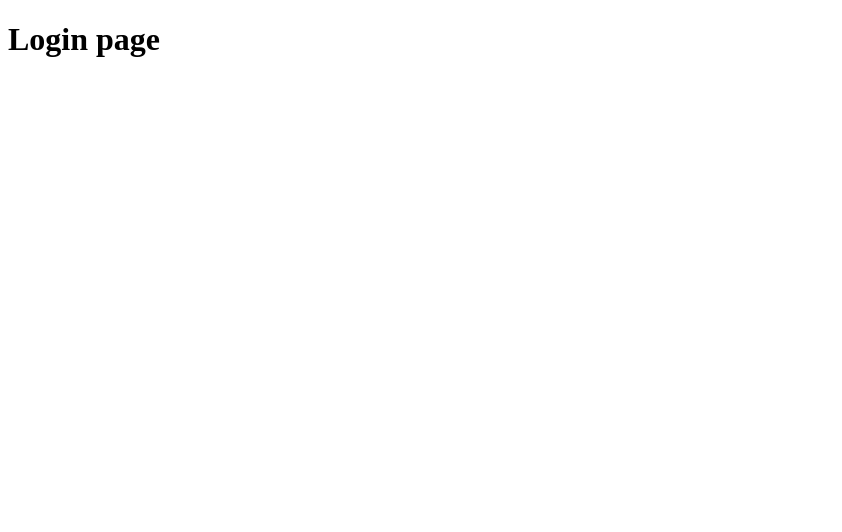
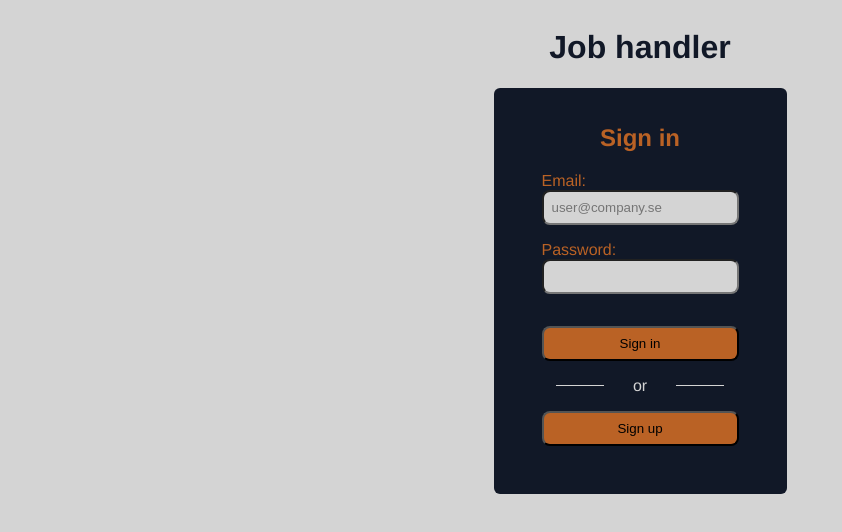
Before and after one commit to Vadfinnsinte/Job-handler-webbpage, a React (Vite) app: page / in a window 1280 px wide. Shown: the top 532 px of the page, without its empty margins (0-842 px from the left). Built offline with nearby package versions, Linux system fonts and the light colour scheme.

Commit message:
styled sign in

```diff
--- a/src/App.css
+++ b/src/App.css
@@ -0,0 +1,34 @@
+:root {
+  --accent-c: #ba6225;
+  --bg-dark: #111827;
+  --bg-blue: #d4d4d4;
+  --white: #d4d4d4;
+}
+body {
+  background-color: var(--bg-blue);
+  font-family: "Franklin Gothic Medium", "Arial Narrow", Arial, sans-serif;
+}
+input {
+  padding: 0.5rem;
+  border-radius: 0.5rem;
+  background-color: var(--white);
+}
+label {
+  color: var(--accent-c);
+}
+button {
+  padding: 0.5rem;
+  border-radius: 0.5rem;
+  background-color: var(--accent-c);
+}
+
+button:hover {
+  box-shadow: inset 0 0 10px var(--white);
+}
+.margin-top-1 {
+  margin-top: 1rem;
+}
+.flex {
+  display: flex;
+  flex-direction: column;
+}
--- a/src/App.jsx
+++ b/src/App.jsx
@@ -1,5 +1,6 @@
 import { Outlet } from "react-router-dom";
 import "./App.css";
+import "./style/login-register.css";
 
 function App() {
   return (
--- a/src/pages/Login.jsx
+++ b/src/pages/Login.jsx
@@ -1,8 +1,50 @@
+import { useState } from "react";
+import { useNavigate } from "react-router-dom";
+
 const Login = () => {
+  const [email, setEmail] = useState("");
+  const [password, setPassword] = useState("");
+
+  const navigate = useNavigate();
+
   return (
-    <>
-      <h1>Login page</h1>
-    </>
+    <div className="sign-up-in-layout">
+      <h1>Job handler</h1>
+      <div className="sign-up-in-container ">
+        <div className="input-label-layout">
+          <h2>Sign in</h2>
+          <div className="input-label-container">
+            <label htmlFor="email">Email:</label>
+            <input
+              id="email"
+              type="text"
+              placeholder="user@company.se"
+              value={email}
+              onChange={(e) => setEmail(e.target.value)}
+            />
+          </div>
+          <div className="input-label-container">
+            <label htmlFor="password">Password:</label>
+            <input
+              id="password"
+              type="password"
+              value={password}
+              onChange={(e) => setPassword(e.target.value)}
+            />
+          </div>
+
+          <div className="flex margin-top-1">
+            <button>Sign in</button>
+            <div className="btn-line-container">
+              <div className="line"></div>
+              <p>or</p>
+              <div className="line"></div>
+            </div>
+            <button onClick={() => navigate("/register")}>Sign up</button>
+          </div>
+        </div>
+      </div>
+    </div>
   );
 };
 
--- /dev/null
+++ b/src/style/login-register.css
@@ -0,0 +1,39 @@
+.sign-up-in-layout {
+  color: var(--white);
+  display: flex;
+  flex-direction: column;
+  h1 {
+    text-align: center;
+    color: var(--bg-dark);
+  }
+}
+.sign-up-in-container {
+  margin: auto;
+  background-color: var(--bg-dark);
+  padding: 1rem 3rem 3rem 3rem;
+  border-radius: 6px;
+  h2 {
+    text-align: center;
+    color: var(--accent-c);
+  }
+}
+.input-label-layout {
+  display: flex;
+  flex-direction: column;
+}
+.btn-line-container {
+  display: flex;
+  flex-direction: row;
+  justify-content: space-around;
+  align-items: center;
+}
+.line {
+  border-top: 1px solid var(--white);
+  min-width: 3rem;
+  height: 1px;
+}
+.input-label-container {
+  margin-bottom: 1rem;
+  display: flex;
+  flex-direction: column;
+}
```
